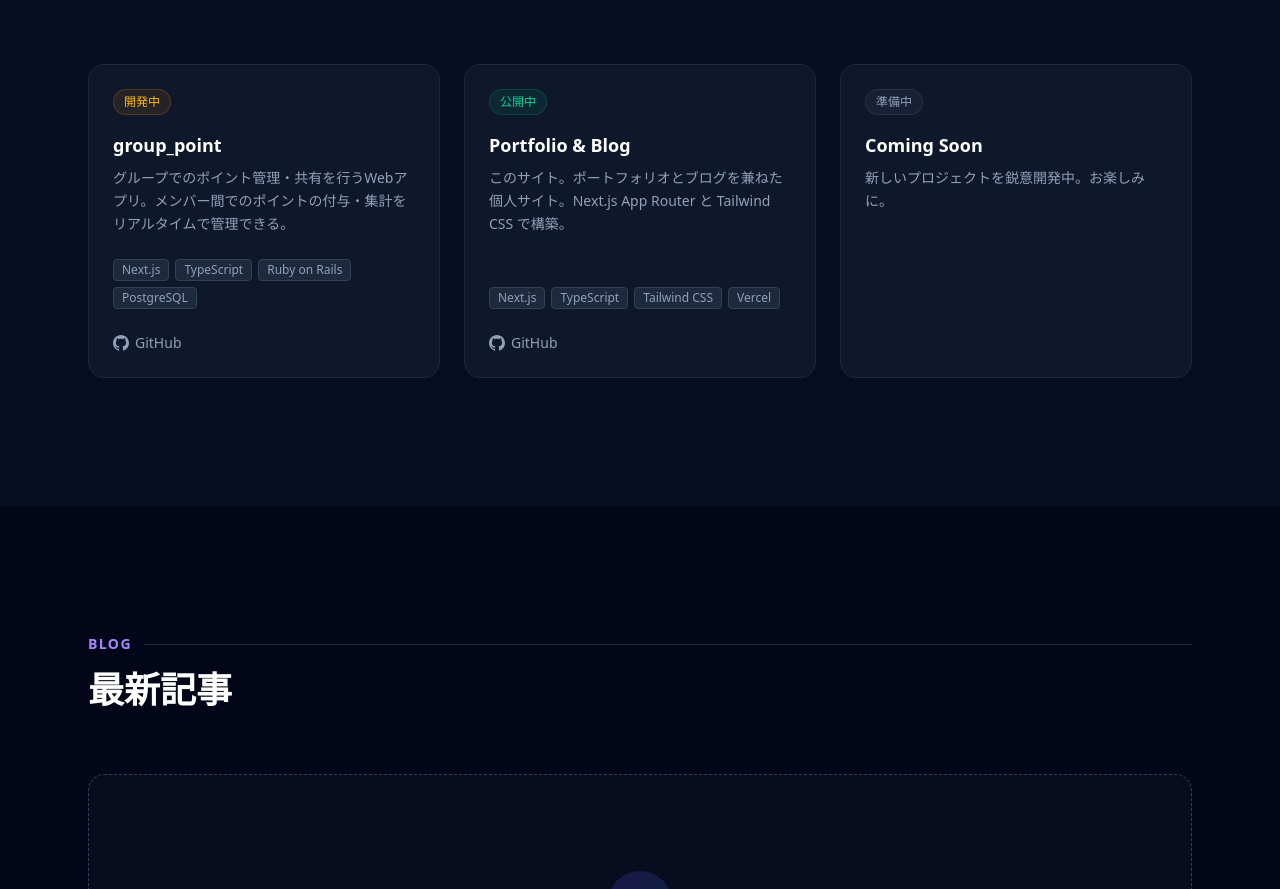
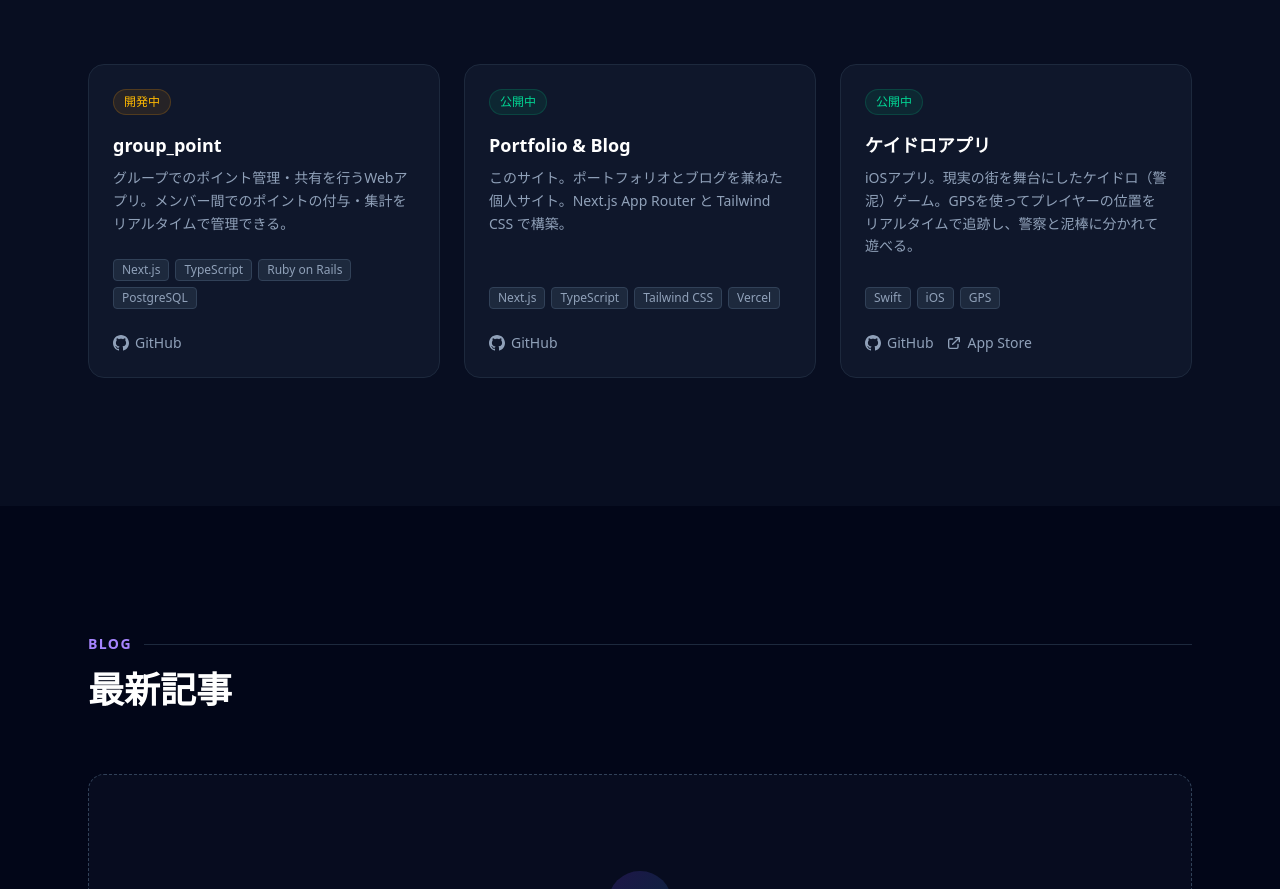
Before and after one commit to TakeshiAono/blog, a Next.js app: page / in a window 1280 px wide. Shown: the part 1860-2749 px from the top of the page. Built offline with nearby package versions, Linux system fonts and the light colour scheme.

Commit message:
feat: ケイドロアプリをWorksに追加

```diff
--- a/src/components/Works.tsx
+++ b/src/components/Works.tsx
@@ -18,12 +18,13 @@
     status: "公開中",
   },
   {
-    title: "Coming Soon",
-    description: "新しいプロジェクトを鋭意開発中。お楽しみに。",
-    tags: [],
-    github: null,
-    demo: null,
-    status: "準備中",
+    title: "ケイドロアプリ",
+    description:
+      "iOSアプリ。現実の街を舞台にしたケイドロ（警泥）ゲーム。GPSを使ってプレイヤーの位置をリアルタイムで追跡し、警察と泥棒に分かれて遊べる。",
+    tags: ["Swift", "iOS", "GPS"],
+    github: "https://github.com/TakeshiAono/DeviceFieldPlay",
+    demo: "https://apps.apple.com/jp/app/%E3%82%B1%E3%82%A4%E3%83%89%E3%83%AD%E3%82%A2%E3%83%97%E3%83%AA/id6747933405",
+    status: "公開中",
   },
 ];
 
@@ -99,7 +100,7 @@
                     <svg className="w-4 h-4" fill="none" stroke="currentColor" viewBox="0 0 24 24">
                       <path strokeLinecap="round" strokeLinejoin="round" strokeWidth={2} d="M10 6H6a2 2 0 00-2 2v10a2 2 0 002 2h10a2 2 0 002-2v-4M14 4h6m0 0v6m0-6L10 14" />
                     </svg>
-                    Demo
+                    App Store
                   </a>
                 )}
               </div>
```
